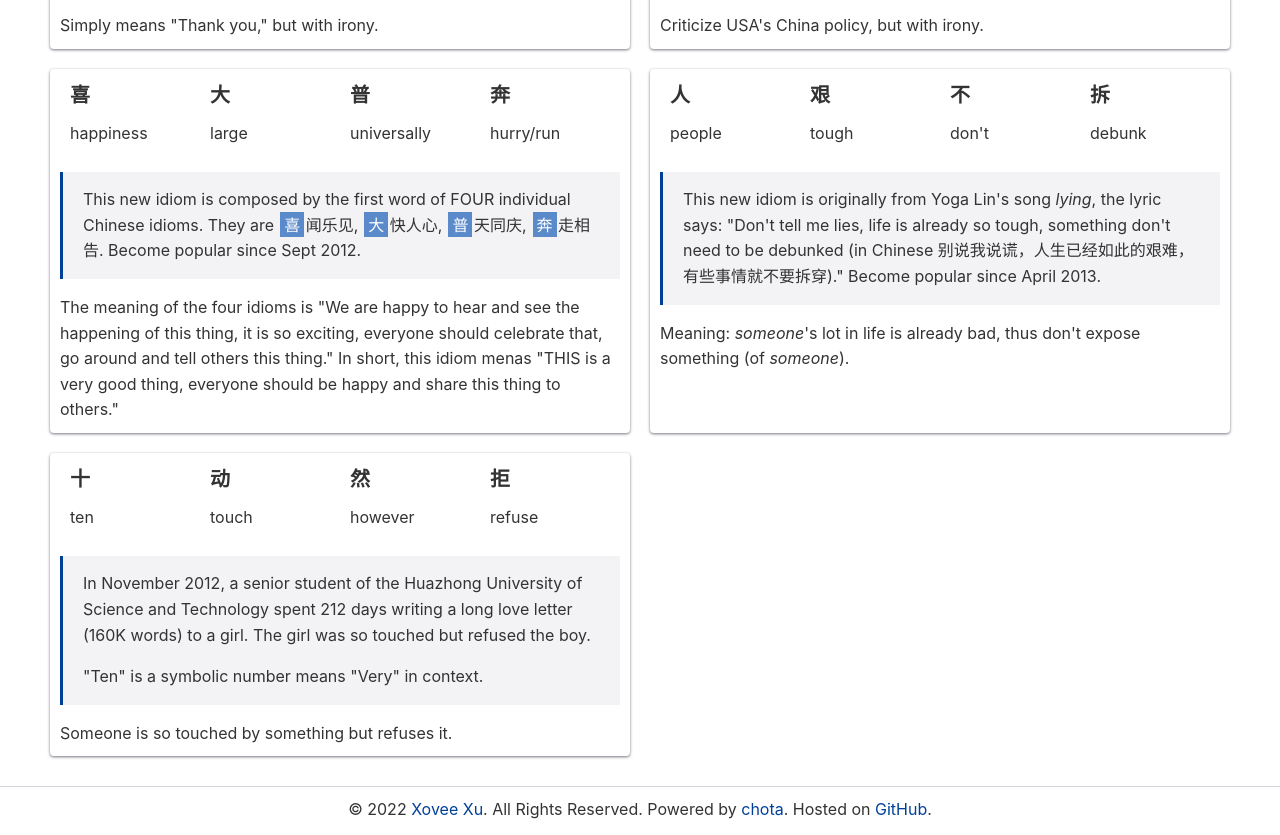
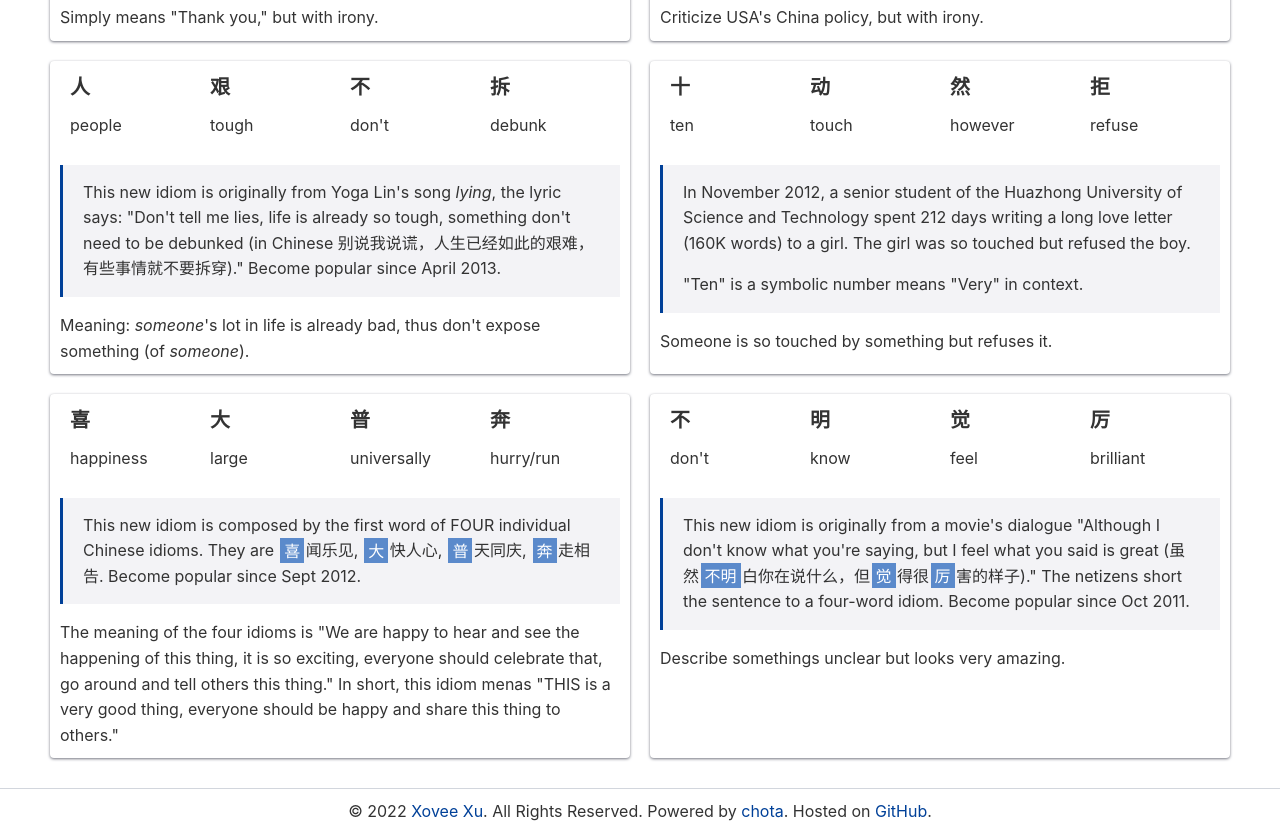
Before and after one commit to Xovee/nci, a plain HTML site: page index.html in a window 1280 px wide. Shown: the part 707-1542 px from the top of the page. Drawn offline with Linux system fonts and the light colour scheme.

Commit message:
update 不明觉厉

```diff
--- a/index.html
+++ b/index.html
@@ -15,19 +15,20 @@
   <!-- <link rel="stylesheet" href="css/style.css"> -->
   <link rel="stylesheet" href="css/chota.css">
   <style>
-    nav {margin-bottom: 2rem;}
+    nav {margin-bottom: 2rem; overflow: hidden; position: fixed; top: 0; background-color: white; opacity: .95;}
+    .main-top {margin-top: 6rem;}
   </style>
 </head>
 
 <body>
 
-<nav class='tabs is-full container' style='margin-bottom: 2rem;'>
+<nav class='tabs is-full container'>
   <a id='nav-zh' onclick='tabShowHide(event, "tab-zh-content")' class='tablinks active'>中文版</a>
   <a id='nav-en' onclick='tabShowHide(event, "tab-en-content")' class='tablinks'>English Version</a>
   <a id='nav-about' onclick='tabShowHide(event, "tab-about-content")' class='tablinks'>关于/About</a>
 </nav>
 
-<main class="container">
+<main class="main-top container">
 
   <!-- Chinese version -->
   <div class="row tabcontent" id='tab-zh-content'>
@@ -206,29 +207,6 @@
 
     <div class='col-6 card'>
       <div class='row bd large'>
-        <div class='col'>喜</div>
-        <div class='col'>大</div>
-        <div class='col'>普</div>
-        <div class='col'>奔</div>
-      </div>
-      <div class='row'>
-        <div class='col'>happiness</div>
-        <div class='col'>large</div>
-        <div class='col'>universally</div>
-        <div class='col'>hurry/run</div>
-      </div>
-      <div class='row'>
-        <blockquote>
-          <p>This new idiom is composed by the first word of FOUR individual Chinese idioms. They are <mark>喜</mark>闻乐见, <mark>大</mark>快人心, <mark>普</mark>天同庆, <mark>奔</mark>走相告. Become popular since Sept 2012. </p>
-        </blockquote>
-      </div>
-      <div class='row'>
-        <p>The meaning of the four idioms is "We are happy to hear and see the happening of this thing, it is so exciting, everyone should celebrate that, go around and tell others this thing." In short, this idiom menas "THIS is a very good thing, everyone should be happy and share this thing to others."</p>
-      </div>
-    </div>
-
-    <div class='col-6 card'>
-      <div class='row bd large'>
         <div class='col'>人</div>
         <div class='col'>艰</div>
         <div class='col'>不</div>
@@ -274,6 +252,52 @@
       </div>
     </div>
 
+    <div class='col-6 card'>
+      <div class='row bd large'>
+        <div class='col'>喜</div>
+        <div class='col'>大</div>
+        <div class='col'>普</div>
+        <div class='col'>奔</div>
+      </div>
+      <div class='row'>
+        <div class='col'>happiness</div>
+        <div class='col'>large</div>
+        <div class='col'>universally</div>
+        <div class='col'>hurry/run</div>
+      </div>
+      <div class='row'>
+        <blockquote>
+          <p>This new idiom is composed by the first word of FOUR individual Chinese idioms. They are <mark>喜</mark>闻乐见, <mark>大</mark>快人心, <mark>普</mark>天同庆, <mark>奔</mark>走相告. Become popular since Sept 2012. </p>
+        </blockquote>
+      </div>
+      <div class='row'>
+        <p>The meaning of the four idioms is "We are happy to hear and see the happening of this thing, it is so exciting, everyone should celebrate that, go around and tell others this thing." In short, this idiom menas "THIS is a very good thing, everyone should be happy and share this thing to others."</p>
+      </div>
+    </div>
+
+
+    <div class='col-6 card'>
+      <div class='row bd large'>
+        <div class='col'>不</div>
+        <div class='col'>明</div>
+        <div class='col'>觉</div>
+        <div class='col'>厉</div>
+      </div>
+      <div class='row'>
+        <div class='col'>don't</div>
+        <div class='col'>know</div>
+        <div class='col'>feel</div>
+        <div class='col'>brilliant</div>
+      </div>
+      <div class='row'>
+        <blockquote>
+          <p>This new idiom is originally from a movie's dialogue "Although I don't know what you're saying, but I feel what you said is great (虽然<mark>不明</mark>白你在说什么，但<mark>觉</mark>得很<mark>厉</mark>害的样子)." The netizens short the sentence to a four-word idiom. Become popular since Oct 2011.</p>
+        </blockquote>
+      </div>
+      <div class='row'>
+        <p>Describe somethings unclear but looks very amazing.</p>
+      </div>
+    </div>
   </div>
 
   <!-- About -->
```
